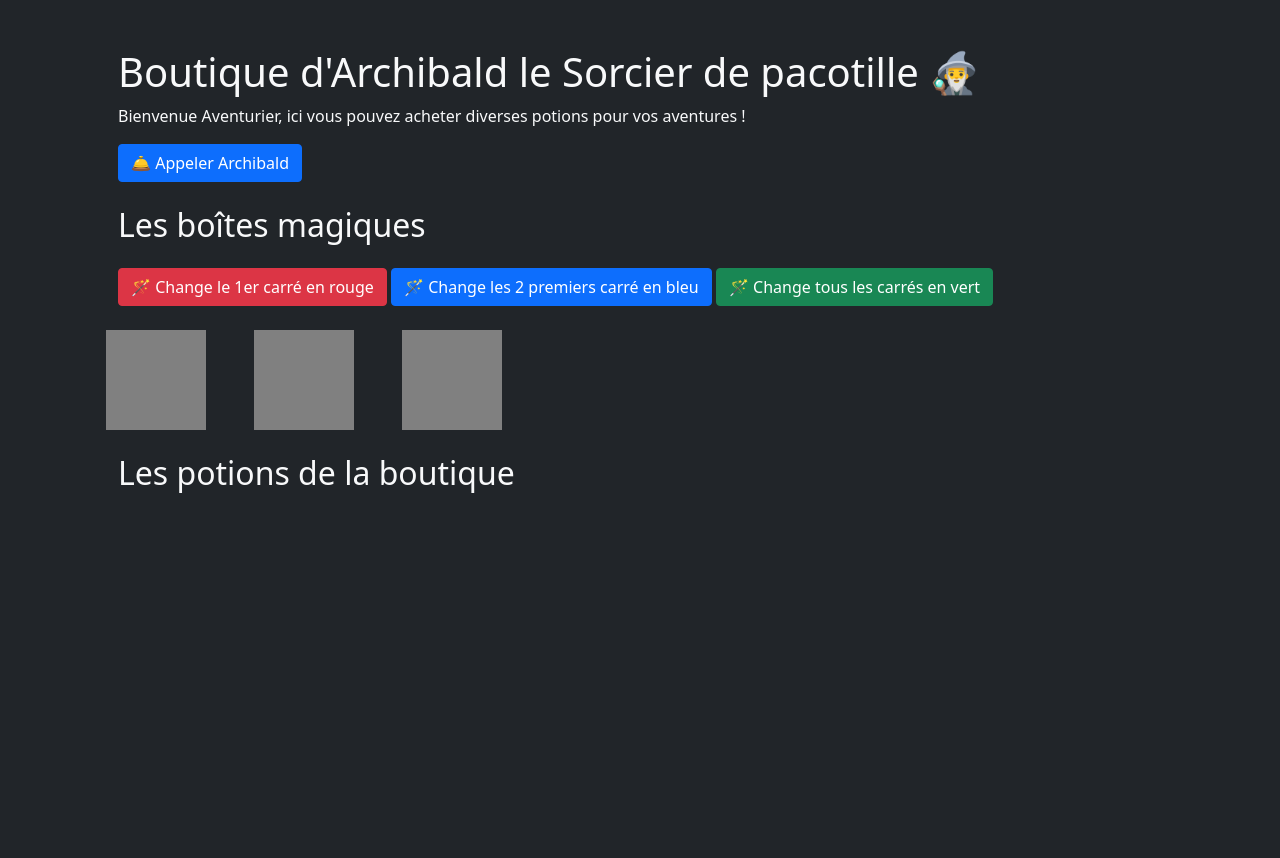
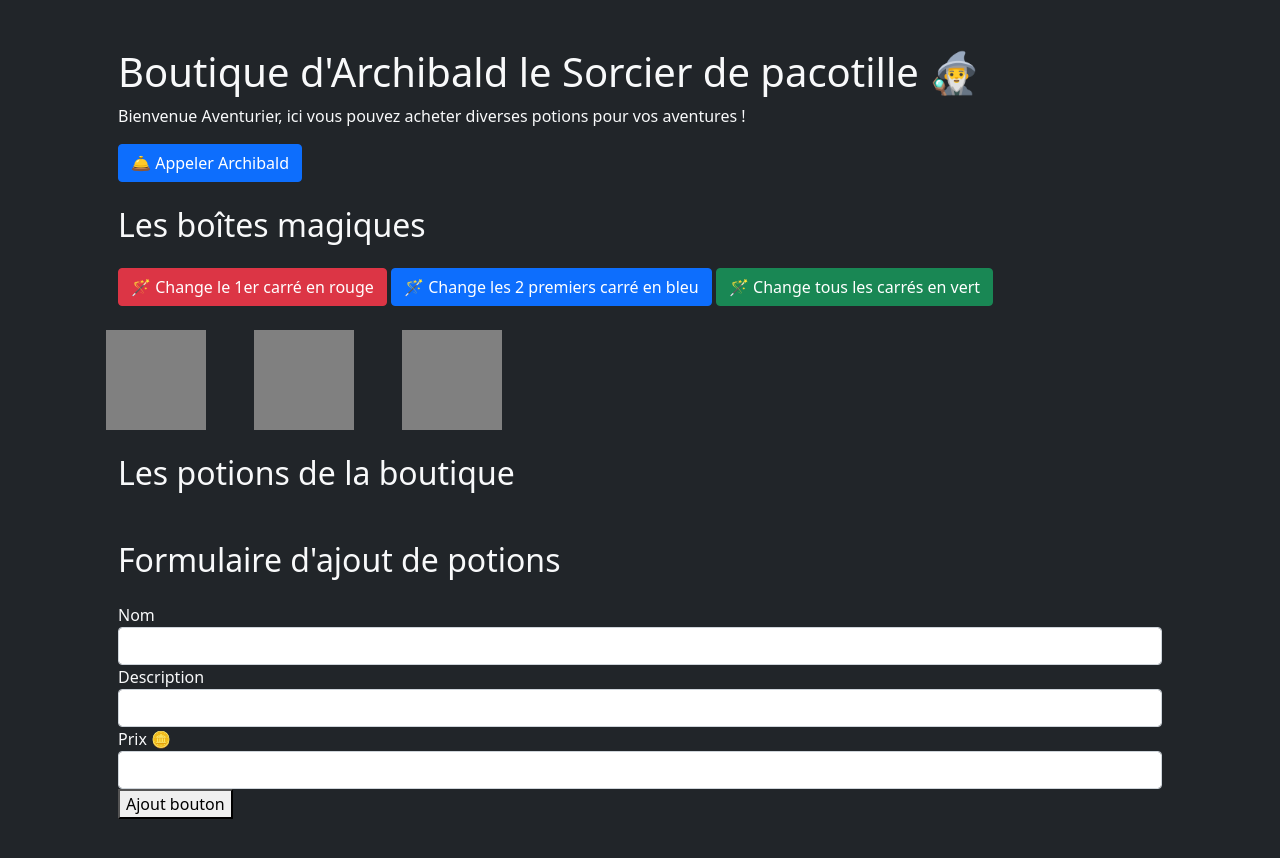
Before and after one commit to xEsiah/School_JavaScript_DOM_Exercices, a plain HTML site: page index.html in a window 1280 px wide. Before the commit the page ends 800 px from the top, so only its background shows below. Drawn offline with nearby package versions, Linux system fonts and the light colour scheme.

Commit message:
WIP exo form

```diff
--- a/index.html
+++ b/index.html
@@ -32,18 +32,38 @@
       <h2 class="my-4">Les potions de la boutique</h2>
 
       <div id="liste_potions" class="row"></div>
+
+      <h2 class="my-4">Formulaire d'ajout de potions</h2>
+      <form class="form">
+        <div class="form-group">
+          <label>Nom</label>
+          <input type="text" class="form-control" />
+        </div>
+
+        <div class="form-group">
+          <label>Description</label>
+          <input type="text" class="form-control" />
+        </div>
+
+        <div class="form-group">
+          <label>Prix 🪙</label>
+          <input type="number" class="form-control" />
+        </div>
+
+        <button>Ajout bouton</button>
+      </form>
     </div>
 
     <template id="template_potion">
       <div class="card bg-secondary col-4">
         <div class="card-body">
-          <h5 class="card-title"></h5>
+          <h5 class="card-title">Titre potion</h5>
           <p>
             Prix:
-            <span class="prix"></span>
+            <span class="prix">0</span>
             🪙
           </p>
-          <p class="card-text"></p>
+          <p class="card-text">Description potion</p>
           <button class="btn btn-primary">Acheter</button>
         </div>
       </div>
```
Also changed, not shown: 1 other file.
